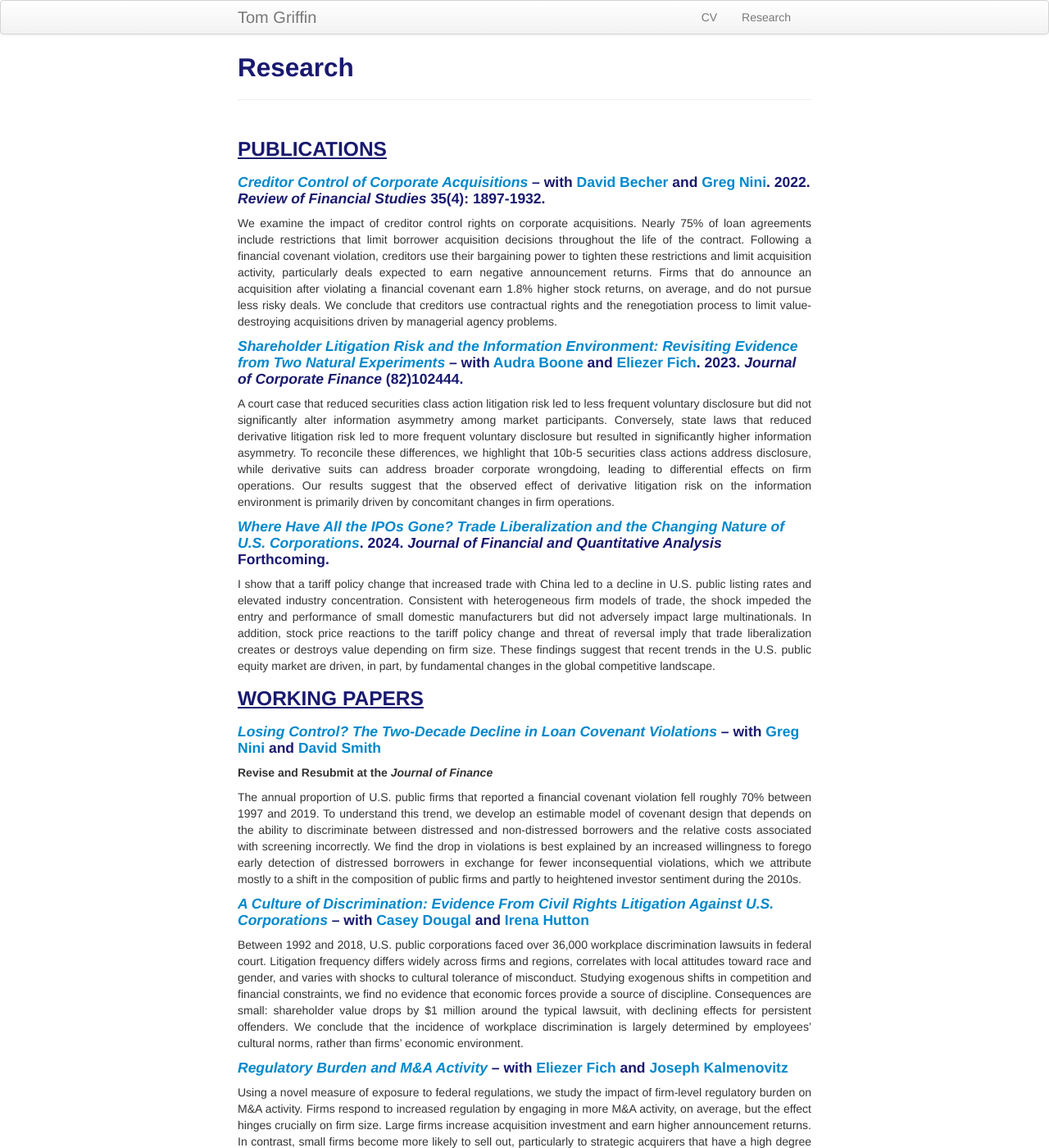
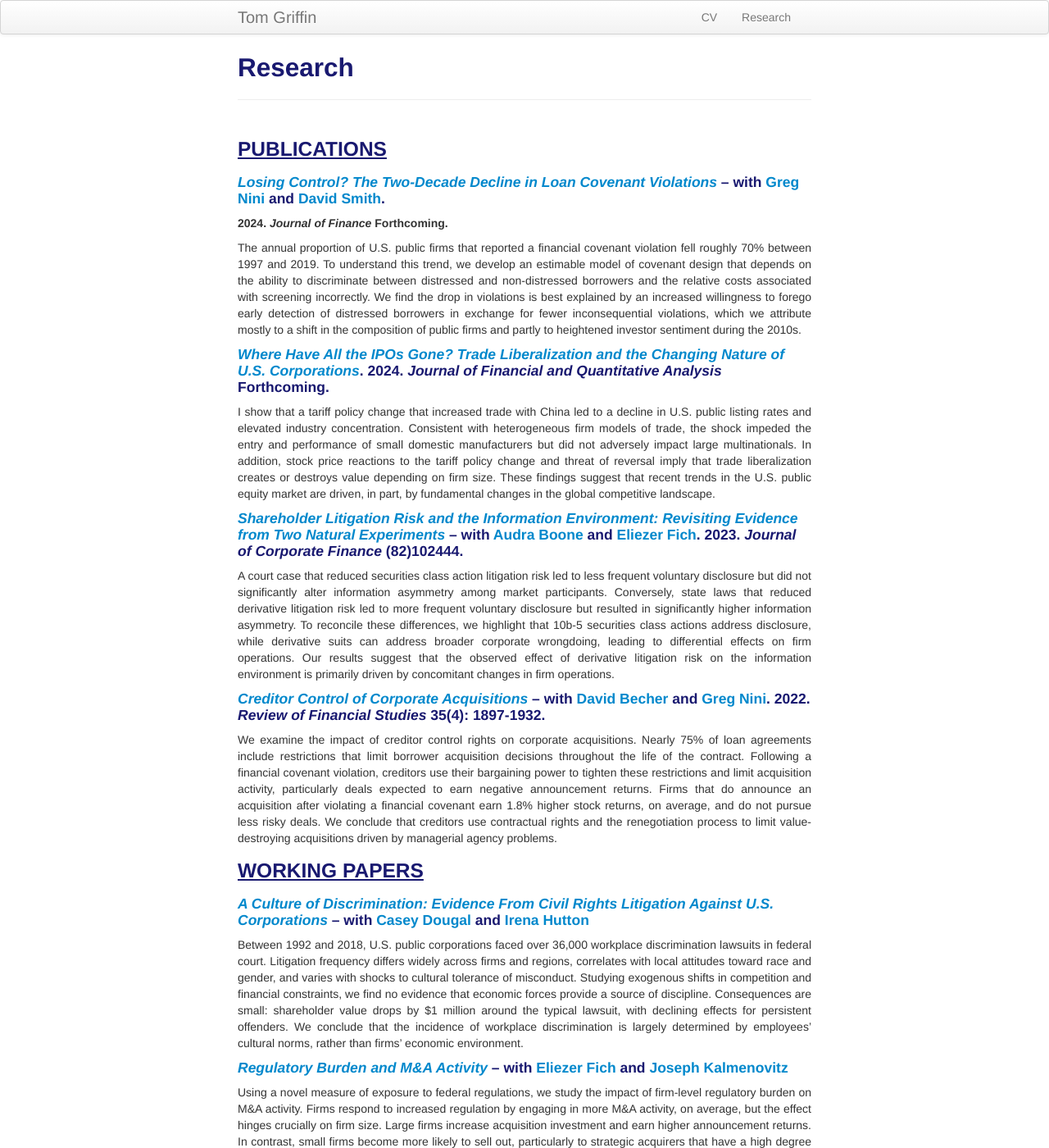
Before and after one commit to ThomasPGriffin/thomaspgriffin.github.io, a Jekyll site: the page built from pages/research.md, in a window 1280 px wide and 1400 px high. Shown: the whole window at 82% size. Built offline with Jekyll 4.4.1, drawn with Linux system fonts in a browser that asks for light colours; part of the change alters nothing that is shown.

Commit message:
Update research.md

```diff
--- a/pages/research.md
+++ b/pages/research.md
@@ -6,9 +6,15 @@ description: Tom Griffin's research
 
 ### <u>PUBLICATIONS<u>
 
-#### *<a href="https://academic.oup.com/rfs/article/35/4/1897/6311283?guestAccessKey=6bc7321f-c9c8-46eb-ae3c-4d2f359635f0">Creditor Control of Corporate Acquisitions</a>* – with <a href="https://www.lebow.drexel.edu/people/davidbecher">David Becher</a> and <a href="https://sites.google.com/view/gregnini/home">Greg Nini</a>. 2022. <b><i>Review of Financial Studies</i></b> 35(4): 1897-1932.
+#### *[Losing Control? The Two-Decade Decline in Loan Covenant Violations]({{ BASE_PATH}}/pages/violTrend_20230915.pdf)* – with <a href="https://sites.google.com/view/gregnini/home">Greg Nini</a> and <a href="https://www.commerce.virginia.edu/faculty/smith">David Smith</a>.
+##### 2024. <b><i>Journal of Finance</i></b> Forthcoming.
 <div align="justify">
-We examine the impact of creditor control rights on corporate acquisitions. Nearly 75% of loan agreements include restrictions that limit borrower acquisition decisions throughout the life of the contract. Following a financial covenant violation, creditors use their bargaining power to tighten these restrictions and limit acquisition activity, particularly deals expected to earn negative announcement returns. Firms that do announce an acquisition after violating a financial covenant earn 1.8% higher stock returns, on average, and do not pursue less risky deals. We conclude that creditors use contractual rights and the renegotiation process to limit value-destroying acquisitions driven by managerial agency problems.
+The annual proportion of U.S. public firms that reported a financial covenant violation fell roughly 70% between 1997 and 2019. To understand this trend, we develop an estimable model of covenant design that depends on the ability to discriminate between distressed and non-distressed borrowers and the relative costs associated with screening incorrectly. We find the drop in violations is best explained by an increased willingness to forego early detection of distressed borrowers in exchange for fewer inconsequential violations, which we attribute mostly to a shift in the composition of public firms and partly to heightened investor sentiment during the 2010s.
+</div>
+
+#### *<a href="https://doi.org/10.1017/S0022109023001424">Where Have All the IPOs Gone? Trade Liberalization and the Changing Nature of U.S. Corporations</a>*. 2024. <b><i>Journal of Financial and Quantitative Analysis</i></b> Forthcoming.
+<div align="justify">
+I show that a tariff policy change that increased trade with China led to a decline in U.S. public listing rates and elevated industry concentration. Consistent with heterogeneous firm models of trade, the shock impeded the entry and performance of small domestic manufacturers but did not adversely impact large multinationals. In addition, stock price reactions to the tariff policy change and threat of reversal imply that trade liberalization creates or destroys value depending on firm size. These findings suggest that recent trends in the U.S. public equity market are driven, in part, by fundamental changes in the global competitive landscape.
 </div>
 
 #### *<a href="https://authors.elsevier.com/sd/article/S0929-1199(23)00093-7">Shareholder Litigation Risk and the Information Environment: Revisiting Evidence from Two Natural Experiments</a>* – with <a href="https://sites.google.com/site/audralboone/home?authuser=0">Audra Boone</a> and <a href="https://www.lebow.drexel.edu/people/eliezerfich">Eliezer Fich</a>. 2023. <b><i>Journal of Corporate Finance</i></b> (82)102444.
@@ -16,18 +22,12 @@ We examine the impact of creditor control rights on corporate acquisitions. Near
 A court case that reduced securities class action litigation risk led to less frequent voluntary disclosure but did not significantly alter information asymmetry among market participants. Conversely, state laws that reduced derivative litigation risk led to more frequent voluntary disclosure but resulted in significantly higher information asymmetry. To reconcile these differences, we highlight that 10b-5 securities class actions address disclosure, while derivative suits can address broader corporate wrongdoing, leading to differential effects on firm operations. Our results suggest that the observed effect of derivative litigation risk on the information environment is primarily driven by concomitant changes in firm operations.
 </div>
 
-#### *<a href="https://doi.org/10.1017/S0022109023001424">Where Have All the IPOs Gone? Trade Liberalization and the Changing Nature of U.S. Corporations</a>*. 2024. <b><i>Journal of Financial and Quantitative Analysis</i></b> Forthcoming.
+#### *<a href="https://academic.oup.com/rfs/article/35/4/1897/6311283?guestAccessKey=6bc7321f-c9c8-46eb-ae3c-4d2f359635f0">Creditor Control of Corporate Acquisitions</a>* – with <a href="https://www.lebow.drexel.edu/people/davidbecher">David Becher</a> and <a href="https://sites.google.com/view/gregnini/home">Greg Nini</a>. 2022. <b><i>Review of Financial Studies</i></b> 35(4): 1897-1932.
 <div align="justify">
-I show that a tariff policy change that increased trade with China led to a decline in U.S. public listing rates and elevated industry concentration. Consistent with heterogeneous firm models of trade, the shock impeded the entry and performance of small domestic manufacturers but did not adversely impact large multinationals. In addition, stock price reactions to the tariff policy change and threat of reversal imply that trade liberalization creates or destroys value depending on firm size. These findings suggest that recent trends in the U.S. public equity market are driven, in part, by fundamental changes in the global competitive landscape.
+We examine the impact of creditor control rights on corporate acquisitions. Nearly 75% of loan agreements include restrictions that limit borrower acquisition decisions throughout the life of the contract. Following a financial covenant violation, creditors use their bargaining power to tighten these restrictions and limit acquisition activity, particularly deals expected to earn negative announcement returns. Firms that do announce an acquisition after violating a financial covenant earn 1.8% higher stock returns, on average, and do not pursue less risky deals. We conclude that creditors use contractual rights and the renegotiation process to limit value-destroying acquisitions driven by managerial agency problems.
 </div>
 
 ### <u>WORKING PAPERS<u>
-
-#### *[Losing Control? The Two-Decade Decline in Loan Covenant Violations]({{ BASE_PATH}}/pages/violTrend_20230915.pdf)* – with <a href="https://sites.google.com/view/gregnini/home">Greg Nini</a> and <a href="https://www.commerce.virginia.edu/faculty/smith">David Smith</a>
-##### Revise and Resubmit at the <b><i>Journal of Finance</i></b>
-<div align="justify">
-The annual proportion of U.S. public firms that reported a financial covenant violation fell roughly 70% between 1997 and 2019. To understand this trend, we develop an estimable model of covenant design that depends on the ability to discriminate between distressed and non-distressed borrowers and the relative costs associated with screening incorrectly. We find the drop in violations is best explained by an increased willingness to forego early detection of distressed borrowers in exchange for fewer inconsequential violations, which we attribute mostly to a shift in the composition of public firms and partly to heightened investor sentiment during the 2010s.
-</div>
 
 #### *[A Culture of Discrimination: Evidence From Civil Rights Litigation Against U.S. Corporations]({{ BASE_PATH}}/pages/culture_discrimination_20240207.pdf)* – with <a href="https://business.fsu.edu/person/casey-dougal">Casey Dougal</a> and <a href="https://business.fsu.edu/person/irena-hutton">Irena Hutton</a>
 <div align="justify">
```
